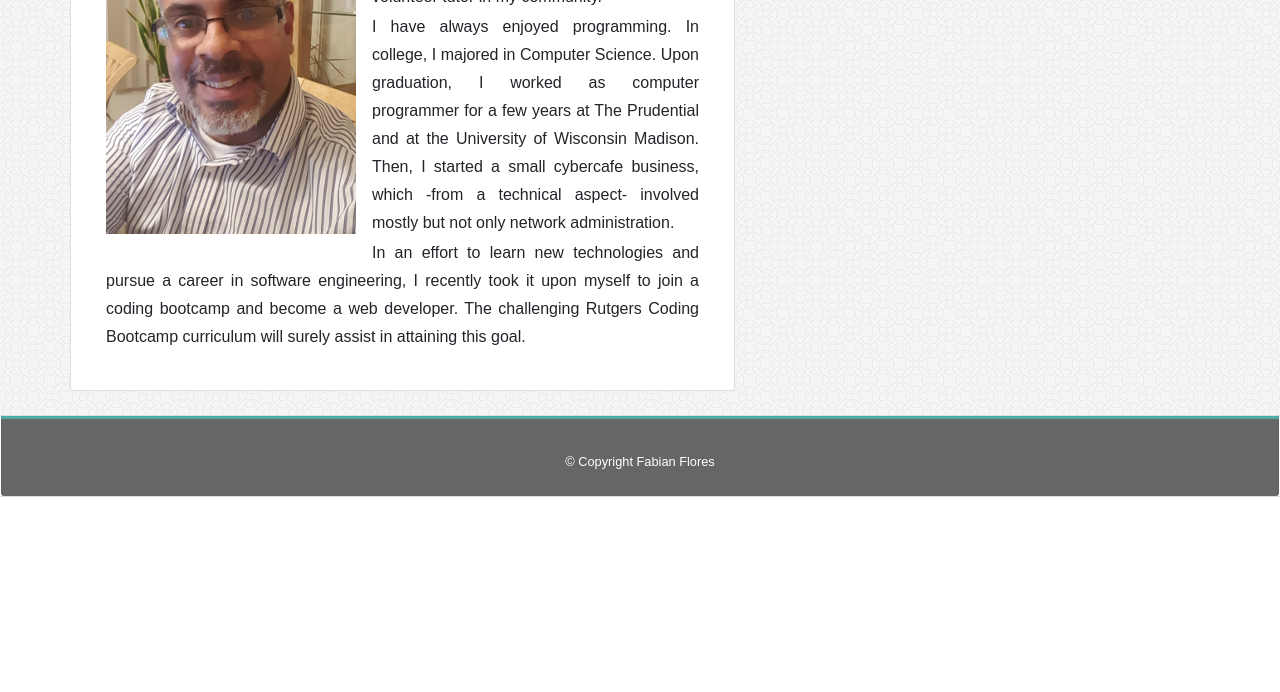
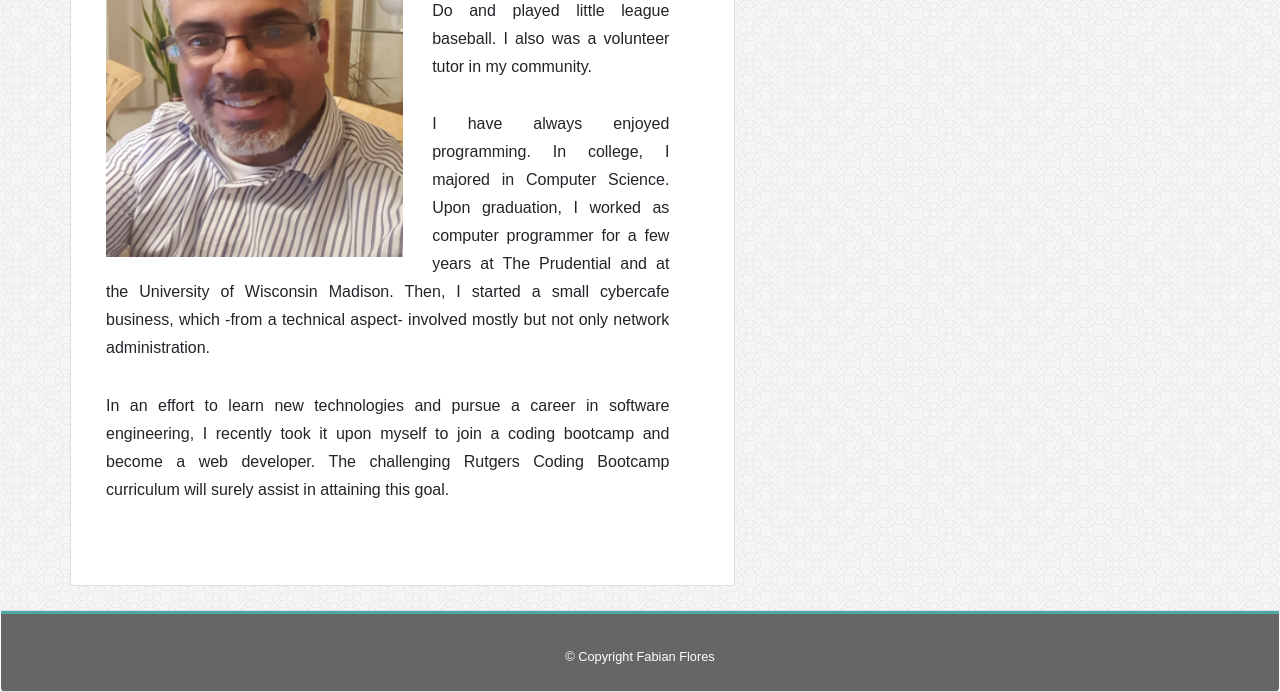
Before and after one commit to f-flores/Bootstrap-Portfolio, a plain HTML site: page index.html in a window 1280 px wide. Shown: the part 303-995 px from the top of the page. Before the commit the page ends 800 px from the top, so only its background shows below. Drawn offline with nearby package versions, Linux system fonts and the light colour scheme.

Commit message:
Fixed word-wrap issue.

```diff
--- a/assets/css/style.scss
+++ b/assets/css/style.scss
@@ -39,12 +39,20 @@ body
   p
   {
     text-align: justify;
+    //white-space: nowrap;
     line-height: 1.75;
-    margin: 0 0 2px 0;
+    margin: 0% 5% 5% 0%;
   }
   footer
   {
     border: none;
+  }
+  .profile-img {
+    float: left;
+    height: 50%;
+    width: 50%;
+    margin-right: 5%;
+    margin-bottom: 2%;
   }
   .brand-custom
   {
--- a/index.html
+++ b/index.html
@@ -41,7 +41,7 @@
       <section class="card col-md-7 col-sm-12 col-xs-12 rounded mb-2">
         <div class="card-body">
           <h2 class="card-title">About Me</h2>
-            <img src="./assets/images/profile_pic.png" class="img-fluid float-left mb-2 mr-3" alt="Profile Picture">
+            <img src="./assets/images/profile_pic.png" class="img-fluid float-left profile-img" alt="Profile Picture">
             <p>
               My name is Francisco Fabian Flores. I was born in Jersey City and raised in Elizabeth, NJ. In my youth, I practiced Tae Kwon
               Do and played little league baseball. I also was a volunteer tutor in my community.
```
Also changed, not shown: assets/css/style.css.
